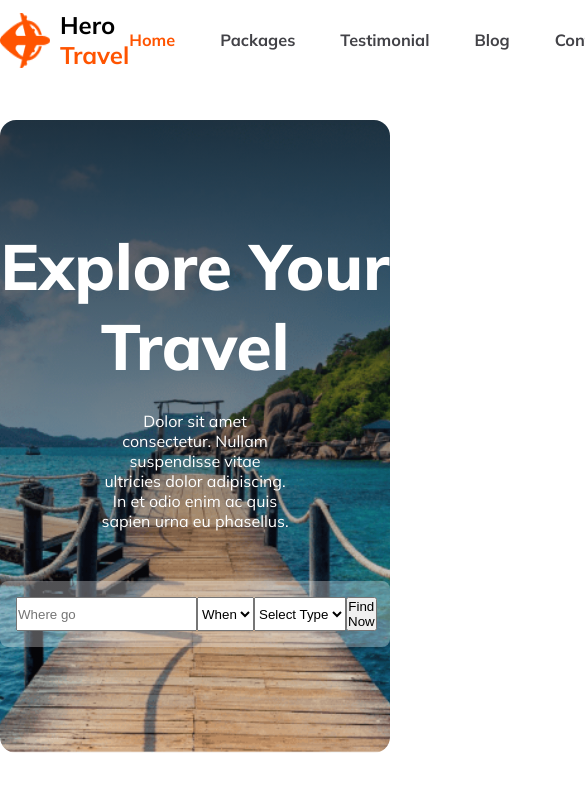
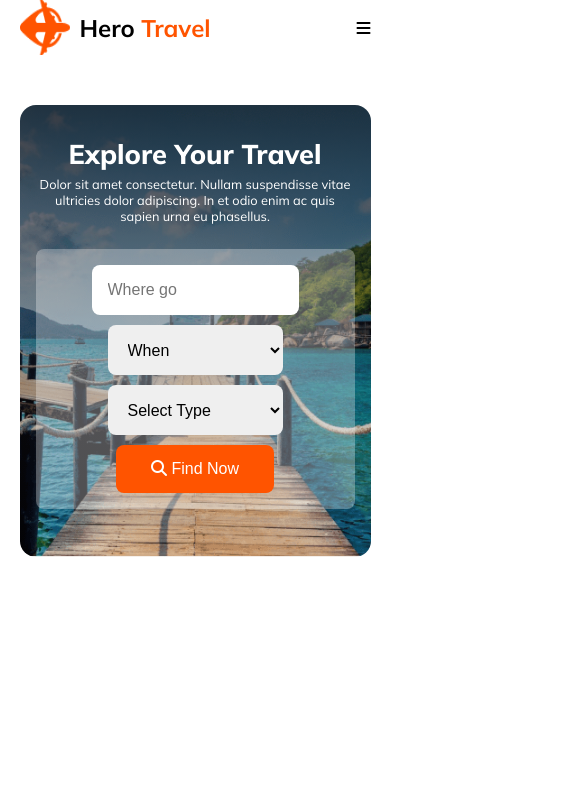
Before and after one commit to khairul1036/Project-6-Hero-Travel, a plain HTML site: page index.html in a window 390 px wide. Shown: the top 792 px of the page, 585 px wide, since content can reach past the window. Drawn offline with Linux system fonts and the light colour scheme.

Commit message:
responsive nav bar and banner section

```diff
--- a/index.html
+++ b/index.html
@@ -21,6 +21,7 @@
                 <li><a href="">Blog</a></li>
                 <li><a href="">Contact</a></li>
             </ul>
+            <div class="nav-bar-icon"><i class="fa-solid fa-bars"></i></div>
         </nav>
         <div class="banner">
             <div class="banner-content">
@@ -36,7 +37,7 @@
                     <select name="" id="">
                         <option value="Select Type">Select Type</option>
                     </select>
-                    <button class="btn-primary">Find Now</button>
+                    <button class="btn-primary"><i class="fa-solid fa-magnifying-glass"></i> Find Now</button>
                 </div>
             </div>
         </div>
@@ -51,12 +52,3 @@
     </footer>
 </body>
 </html>
-
-
-<!-- echo "# Project-6-Hero-Travel" >> README.md
-git init
-git add README.md
-git commit -m "first commit"
-git branch -M main
-git remote add origin https://github.com/khairul1036/Project-6-Hero-Travel.git
-git push -u origin main -->
--- a/style/style.css
+++ b/style/style.css
@@ -15,12 +15,21 @@
 
 /* share style  */
 .width{
-    max-width: 1170px;
+    max-width: 90%;
     margin: 10px auto;
 }
 .orange-color{
     color: #FF5400;
 }
+.btn-primary{
+    background-color: #FF5400;
+    color: white;
+    border: none;
+    padding: 15px 35px;
+    border-radius: 0.5rem;
+    font-size: 1rem;
+}
+
 
 /* header and nav bar style  */
 .nav{
@@ -50,6 +59,10 @@
     height: 55px;
     margin-right: 10px;
 }
+.nav-bar-icon{
+    display: none;
+}
+
 /* banner section style  */
 .banner{
     background-image: linear-gradient(rgba(19, 19, 24, 0.8), rgba(19, 19, 24, 0)), url("../Images/Group\ 13\ \(1\)\ \(1\).png");
@@ -87,3 +100,45 @@
     display: flex;
     justify-content: space-evenly;
 }
+input, select{
+    width: 175px;
+    height: 50px;
+    border: none;
+    padding: 0 1rem;
+    border-radius: 0.5rem;
+    font-size: 1rem;
+}
+
+/* small device responsive */
+@media screen and (max-width:576px) {
+    .width{
+        max-width: 90%;
+        margin: 0px auto;
+    }
+    .nav ul{
+        display: none;
+    }
+    .nav-bar-icon{
+        display: block;
+    }
+    .search-form{
+        flex-direction: column;
+        align-items: center;
+        gap: 10px;
+    }
+    .banner{
+        padding-top: 2rem;
+        padding-bottom: 2rem;
+    }
+    .banner-title{
+        font-size: 1.7rem;
+    }
+    .banner-subtitle{
+        font-size: 0.8rem;
+        margin: 5px 20px 25px;
+    }
+    .banner-search-container{
+        margin: 1rem;
+    }
+
+}
```
